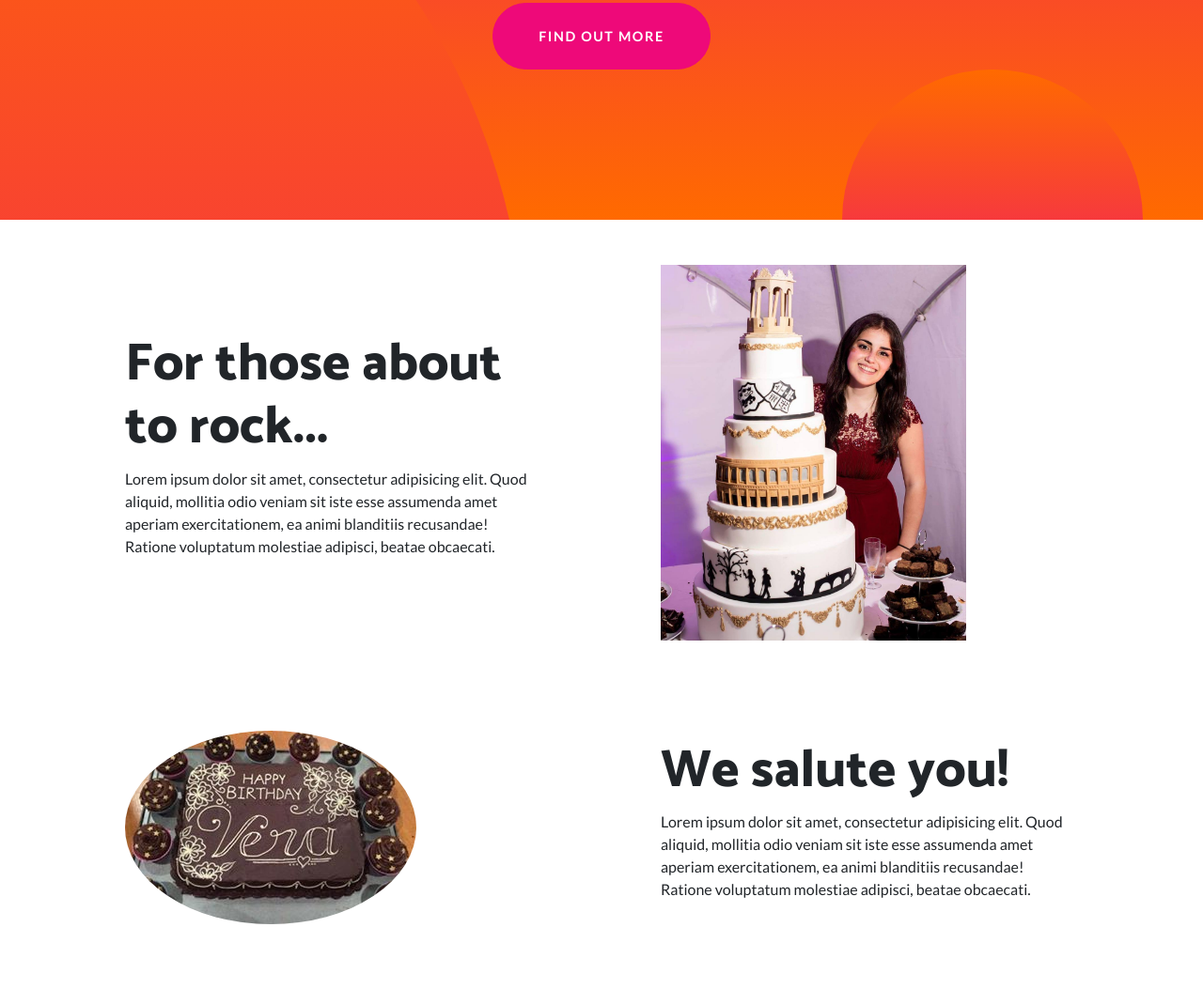
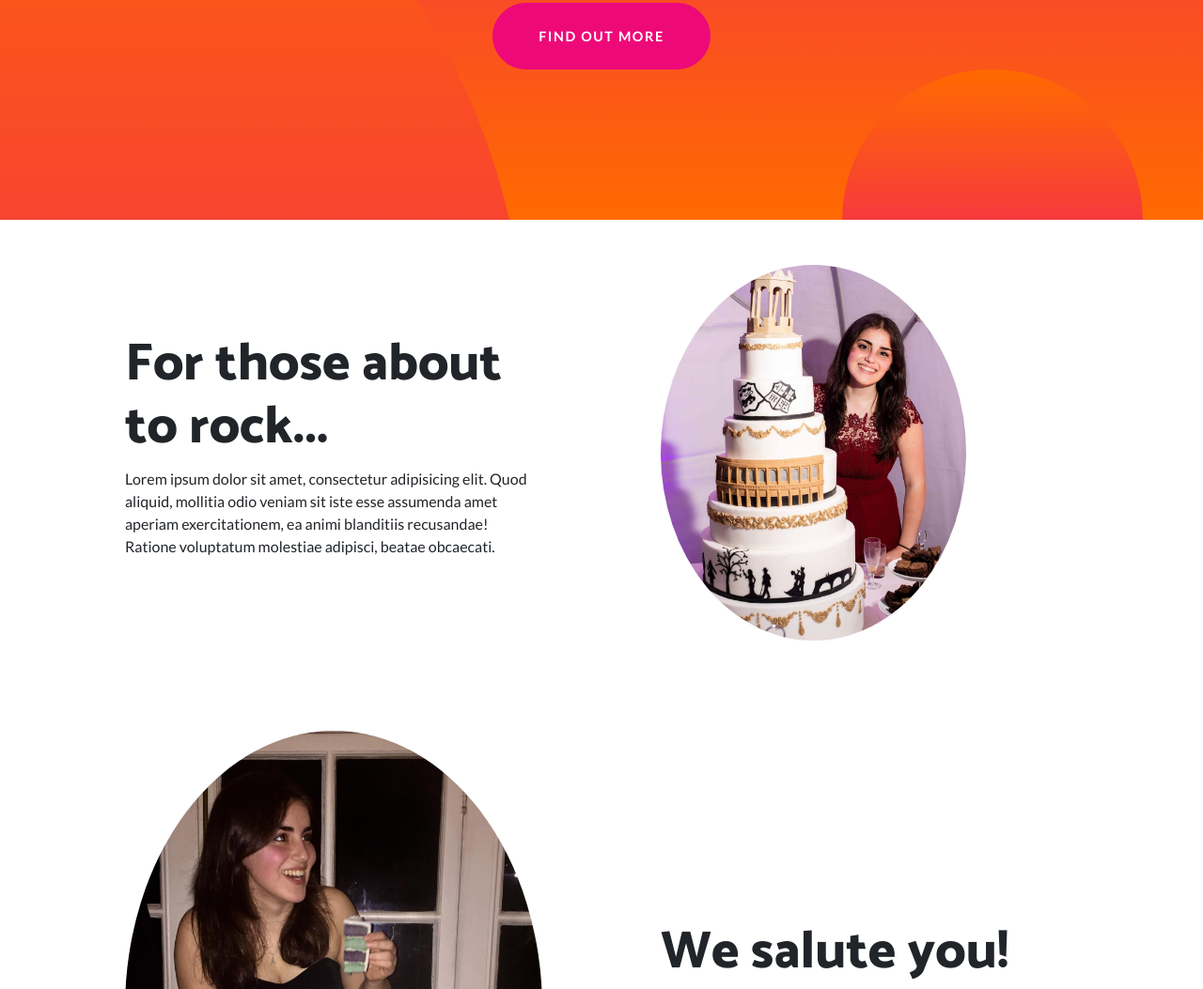
Before and after one commit to meganrl/group_project_cfg, a website: page index.html in a window 1280 px wide. Shown: the part 529-1582 px from the top of the page at 94% size. Drawn offline with Linux system fonts and the light colour scheme.

Commit message:
updating pics

```diff
--- a/css/one-page-wonder.css
+++ b/css/one-page-wonder.css
@@ -162,7 +162,3 @@ header.masthead .bg-circle-4 {
   -webkit-box-shadow: 0 0 0 0.2rem rgba(255, 106, 0, 0.5);
   box-shadow: 0 0 0 0.2rem rgba(255, 106, 0, 0.5);
 }
-
-#annatrinity {
-  border-radius: 50%;
-}
--- a/index.html
+++ b/index.html
@@ -63,7 +63,7 @@
       <div class="row align-items-center">
         <div class="col-lg-6 order-lg-2">
           <div class="p-5">
-            <img id="annatrinity" src="pics/anna trinity.jpg" alt="anna and trinity cake" style=width:325px;height:400px;>
+            <img class="img-fluid rounded-circle" src="pics/anna trinity.jpg" alt="anna and trinity cake" style=width:325px;height:400px;>
           </div>
         </div>
         <div class="col-lg-6 order-lg-1">
@@ -81,7 +81,7 @@
       <div class="row align-items-center">
         <div class="col-lg-6">
           <div class="p-5">
-            <img class="img-fluid rounded-circle" src="pics/anna cake vera.jpg" alt="">
+            <img class="img-fluid rounded-circle" src="pics/anna 21.jpg" alt="">
           </div>
         </div>
         <div class="col-lg-6">
@@ -99,7 +99,7 @@
       <div class="row align-items-center">
         <div class="col-lg-6 order-lg-2">
           <div class="p-5">
-            <img class="img-fluid rounded-circle" src="img/03.jpg" alt="">
+            <img class="img-fluid rounded-circle" src="pics/anna 18 chocolate.jpg" alt="">
           </div>
         </div>
         <div class="col-lg-6 order-lg-1">
```
